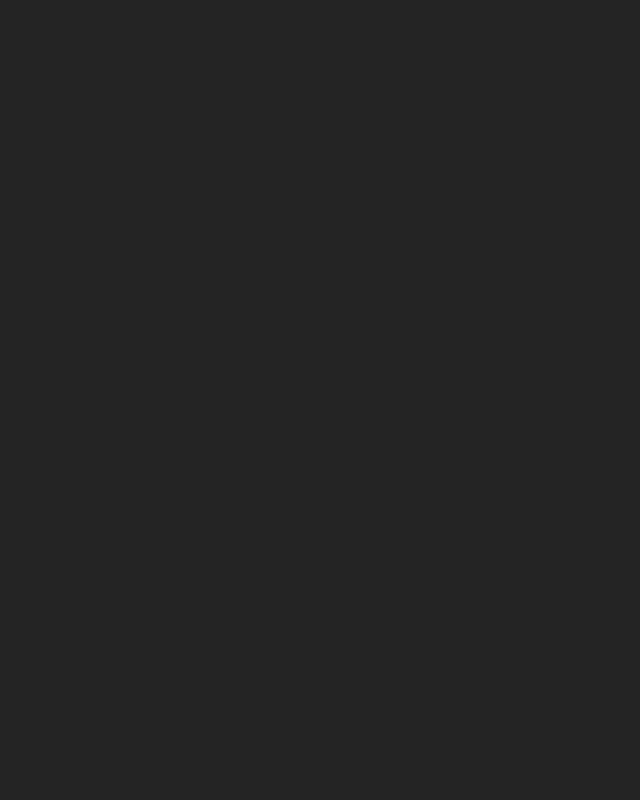
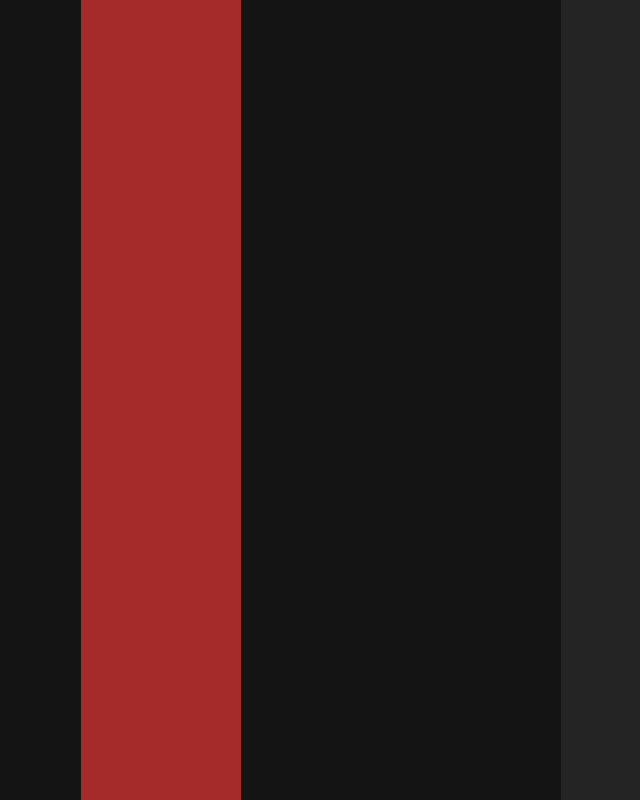
Before and after one commit to ignfer/portfolio, a React (Vite) app: page / in a window 1280 px wide. Shown: the whole page, without its empty margins (79-719 px from the left). Built offline with nearby package versions, Linux system fonts and the light colour scheme.

Commit message:
Update
- Created some needed files for new components
- Defined some color variables

```diff
--- a/src/App.css
+++ b/src/App.css
@@ -1,6 +1,20 @@
 #root {
   max-width: 1280px;
   margin: 0 auto;
-  padding: 2rem;
   text-align: center;
+  display: flex;
+  flex-direction: column;
+  flex-wrap: wrap;
 }
+
+header{
+  background-color: brown;
+  width: 50%;
+  height: 100%;
+}
+
+body{
+  background-color: blue;
+  width: 50%;
+  height: 100%;
+}
--- a/src/App.jsx
+++ b/src/App.jsx
@@ -1,11 +1,17 @@
 import { useState } from 'react'
+import { Aside } from './components/Aside/Aside.jsx'
 import './App.css'
 
 function App() {
 
   return (
     <>
+      <header>
 
+      </header>
+      <body>
+
+      </body>
     </>
   )
 }
--- /dev/null
+++ b/src/components/Aside/Aside.css
@@ -0,0 +1,5 @@
+aside{
+    background-color:yellow;
+    width: 20px;
+    height: 100%;
+}
--- /dev/null
+++ b/src/components/Aside/Aside.jsx
@@ -0,0 +1,13 @@
+import './Aside.css'
+
+function Aside(){
+    return(
+        <>
+            <aside>
+
+            </aside>
+        </>
+    );
+}
+
+export {Aside};
--- a/src/index.css
+++ b/src/index.css
@@ -12,12 +12,17 @@
   -webkit-font-smoothing: antialiased;
   -moz-osx-font-smoothing: grayscale;
   -webkit-text-size-adjust: 100%;
+
+  --dark-color-0:#141414;
+  --darl-color-1:#292929;
+
+  --default-margin-width:3px;
 }
 
 body {
   margin: 0;
   display: flex;
-  place-items: center;
   min-width: 320px;
   min-height: 100vh;
+  background-color: var(--dark-color-0);
 }
```
